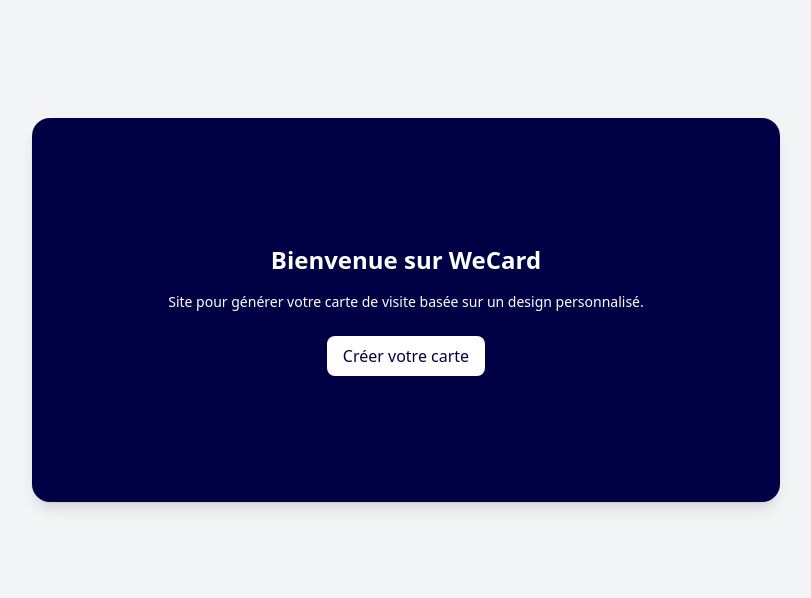
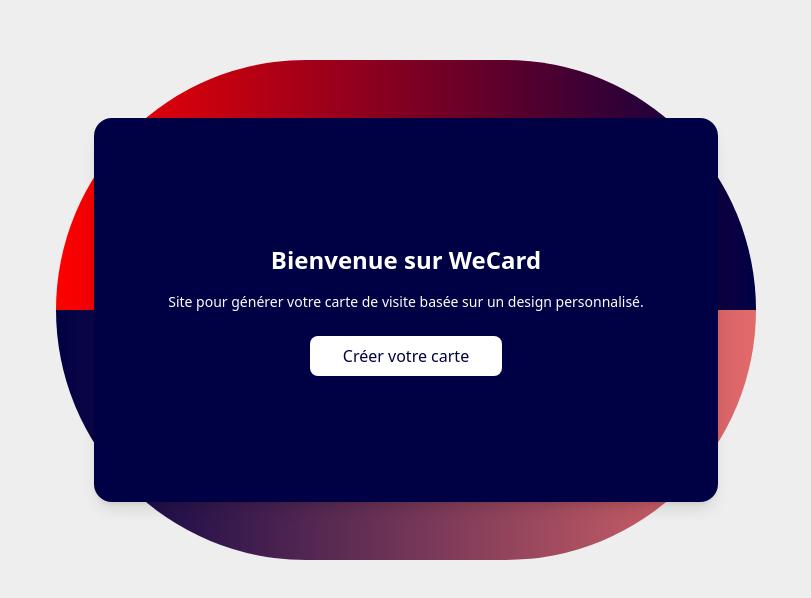
Before and after one commit to MarleneBOKO/MyWeCard, a Vue app: page / in a window 1280 px wide. Shown: the part 106-704 px from the top of the page, without its empty margins (234-1045 px from the left). Built offline with nearby package versions, Linux system fonts and the light colour scheme.

Commit message:
Style correction

```diff
--- a/src/components/Acceuil.vue
+++ b/src/components/Acceuil.vue
@@ -1,11 +1,16 @@
 <template>
-  <div class="flex items-center justify-center min-h-screen overflow-y-hidden bg-gray-100">
-    <div class="text-center bg-[#004] w-[60%] h-96 text-[#fff] p-5 items-center  rounded-[18px] shadow-lg flex flex-col justify-center z-10">
+  <div class="relative flex items-center justify-center h-screen">
+    <div class="absolute w-[700px] h-[500px] rounded-full overflow-hidden flex">
+      <div class="absolute top-0 left-0 w-full h-1/2 bg-gradient-to-r from-[#ff0000] to-[#004]"></div>
+      <div class="absolute bottom-0 left-0 w-full h-1/2  bg-gradient-to-r from-[#004] to-[#e36a6a]"></div>
+    </div>
+
+    <div class="relative z-10 text-center bg-[#004] w-[50%] h-96 text-[#fff] p-5 rounded-[18px] shadow-lg flex flex-col justify-center items-center" >
       <h1 class="mb-4 text-2xl font-bold">Bienvenue sur WeCard</h1>
       <p class="mb-6 text-sm">Site pour générer votre carte de visite basée sur un design personnalisé.</p>
       <router-link
         to="/createcard"
-        class="px-4 py-2 text-[#004] bg-[#fff] transition-[3s] rounded-[8px]  justify-center items-center"
+        class="px-4 py-2 text-[#004] bg-[#fff]  fjex justify-center items-center w-48 h-10  transition-[3s] rounded-[8px]"
       >
         Créer votre carte
       </router-link>
@@ -14,9 +19,7 @@
 </template>
 
 <script setup>
-// Ton script ici
 </script>
 
 <style>
-/* Ton style ici si nécessaire */
 </style>
--- a/src/components/Card.vue
+++ b/src/components/Card.vue
@@ -50,15 +50,14 @@
 </script>
 <template>
     <div class="flex items-center justify-center w-full h-screen " >
-      <div class="flex items-center w-4/5 m-auto bg-white rounded-md justify-evenly h-4/5 sm:flex-col lg:flex-row " style="box-shadow: 8px 8px 55px #000000"
+      <div class="flex flex-col items-center w-full h-full m-auto overflow-auto rounded-md lg:w-4/5 justify-evenly lg:h-4/5 sm:flex-col lg:flex-row " style="box-shadow: 8px 8px 55px #000000"
       >
-        <div class="gap-8 flex flex-col p-9 overflow-auto w-[40%] h-4/5 custom-scrollbar" >
-          <h2 class="mb-4 text-2xl">Personnalisez votre carte</h2>
+      <div class="gap-8 flex flex-col p-9 h-auto w-full lg:overflow-auto lg:w-[40%] lg:h-4/5 custom-scrollbar  bg-white   sm:flex-col lg:flex-col " >
+        <h2 class="mb-4 text-2xl">Personnalisez votre carte</h2>
 
           <!-- Orientation -->
           <div class="mb-4">
             <label class="block text-sm font-medium">Orientation</label>
-            <!-- Div cliquables pour changer l'orientation -->
             <div class="flex space-x-4">
               <div
               :class="[
--- a/src/components/CardPreview.vue
+++ b/src/components/CardPreview.vue
@@ -38,11 +38,11 @@
 
 <template>
   <div
-    class="flex p-6 card-container"
+    class="flex w-full p-6 card-container lg:w-[60%] h-full"
     :class="cardOrientation === 'horizontal' ? 'flex-col' : 'flex-row'"
   >
   <div class="z-10 flex flex-col justify-between pt-5 pb-5 pl-3 pr-3 rounded-lg" style="box-shadow: 8px 8px 55px #333;"
-   :class="cardOrientation === 'horizontal' ? 'w-[400px] h-[250px]' : 'w-[400px] h-full'"
+   :class="cardOrientation === 'horizontal' ? 'w-[400px] h-[250px] ' : 'lg:w-[250px] lg:h-full  w-[250px] h-[500px]'"
   :style="{ backgroundColor: rectoBackgroundColor, color: textColor }">
 
     <div class="flex justify-between">
@@ -69,8 +69,8 @@
   </div>
 
 
-    <div class="flex flex-col justify-between pt-5 pb-2 pl-3 pr-3 rounded-lg shadow-md" style="box-shadow: 8px 8px 55px #333;"
-    :class="cardOrientation === 'horizontal' ? 'w-[400px] h-[250px]' : 'w-[400px] h-full'"
+    <div class="flex flex-col justify-between h-full pt-5 pb-2 pl-3 pr-3 rounded-lg shadow-md" style="box-shadow: 8px 8px 55px #333;"
+    :class="cardOrientation === 'horizontal' ? 'w-[400px] h-[250px]' : 'w-[250px] h-full'"
 
     :style="{ backgroundColor: versoBackgroundColor, color: versoTextColor }
     ">
@@ -99,7 +99,6 @@
 
 <style scoped>
 .card-container {
-  width: 60%;
   height: 80vh;
   background: url('/public/Images/backcard.82a6598a.jpg'), rgba(0, 0, 0, 0.3);
   background-blend-mode: darken;
```
